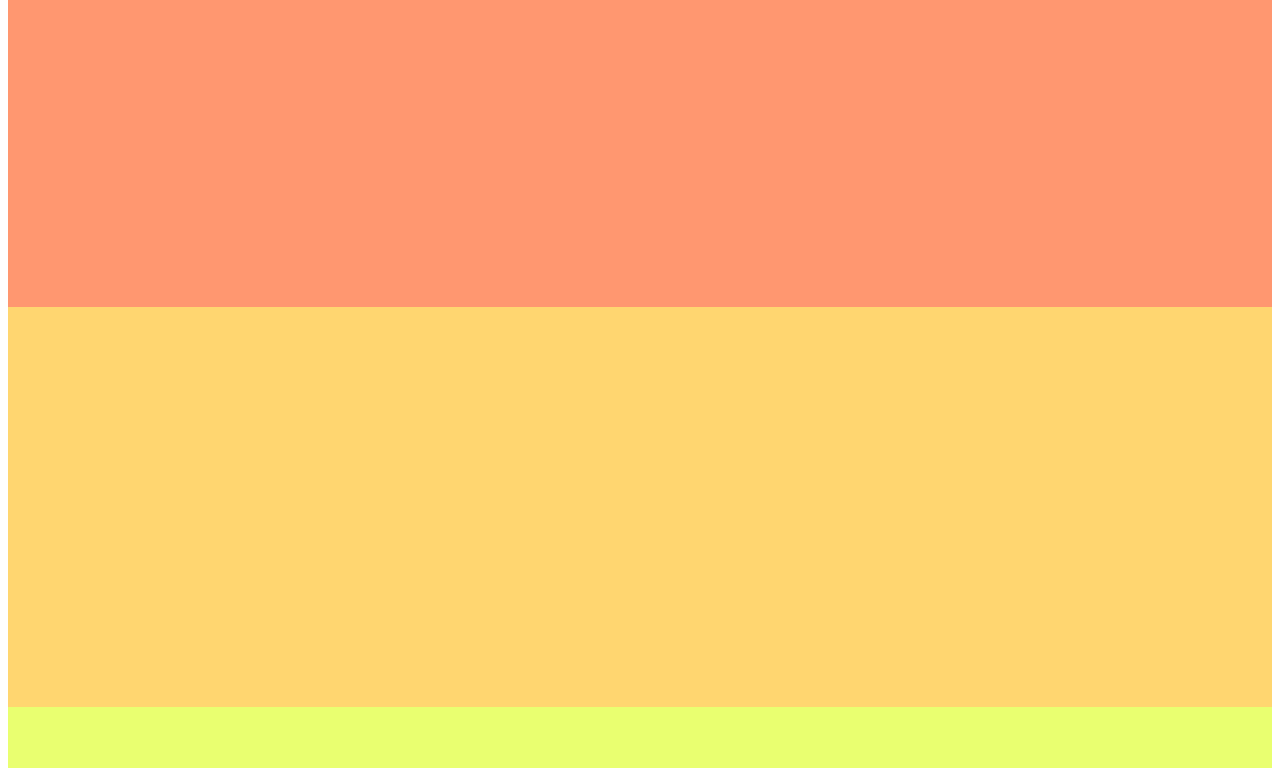
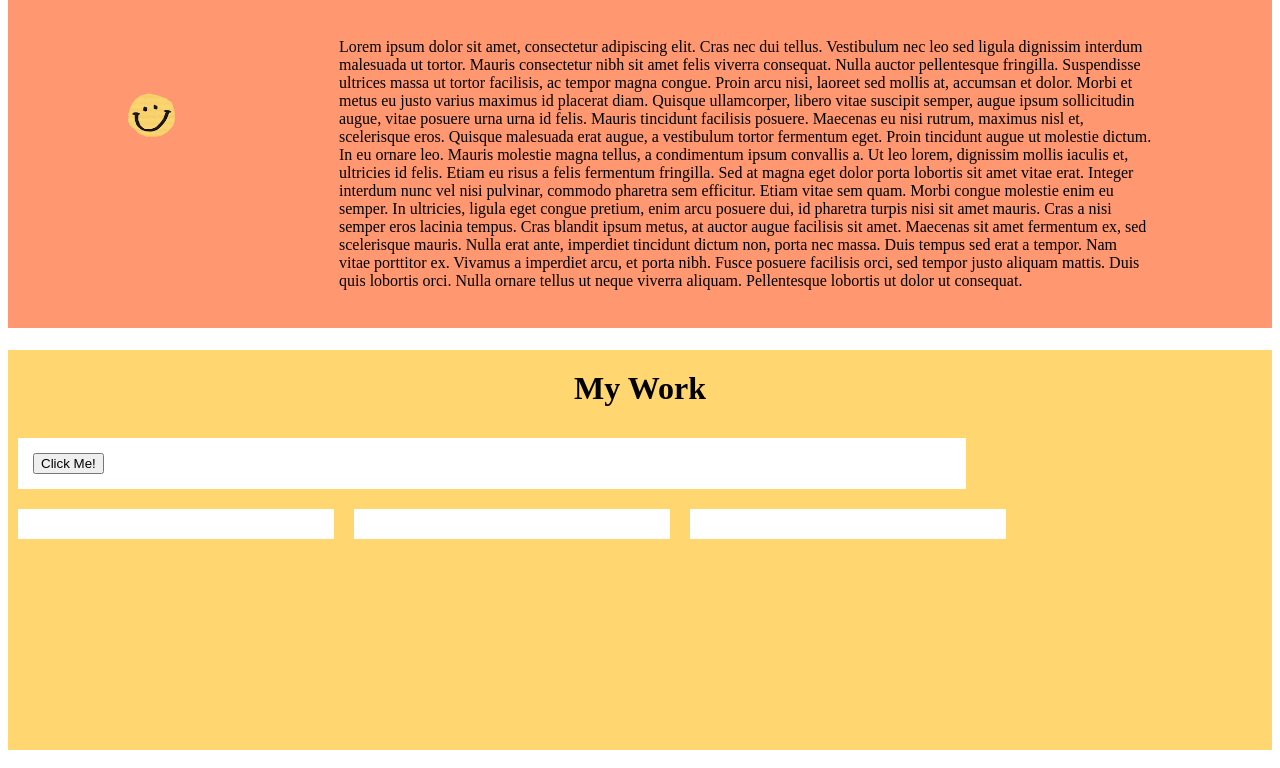
Before and after one commit to vchan852/vanessa-portolio1, a plain HTML site: page index.html in a window 1280 px wide. Shown: the part 549-1317 px from the top of the page. Drawn offline with Linux system fonts and the light colour scheme.

Commit message:
added section headline

```diff
--- a/Assets/style.css
+++ b/Assets/style.css
@@ -1,3 +1,7 @@
+* {
+    box-sizing: border-box;
+}
+
 ul {
     list-style-type: none;
     margin: 0;
@@ -26,6 +30,7 @@ ul {
 .home {
     display: block;
     background-color: #FF70A6;
+
     height: 400px;
 }
 
@@ -46,3 +51,44 @@ ul {
     background-color: #E9FF70;
     height: 400px;
 }
+
+img {
+    width: 100%;
+    height: auto;
+}
+
+.row::after {
+    display: table;
+    content: "";
+    clear: both;
+}
+
+[class*="col-"] {
+    float: left;
+    padding: 15px;
+}
+
+.col-1 {width: 8.33%;}
+.col-2 {width: 16.66%;}
+.col-3 {width: 25%;}
+.col-4 {width: 33.33%;}
+.col-5 {width: 41.66%;}
+.col-6 {width: 50%;}
+.col-7 {width: 58.33%;}
+.col-8 {width: 66.66%;}
+.col-9 {width: 75%;}
+.col-10 {width: 83.33%;}
+.col-11 {width: 91.66%;}
+.col-12 {width: 100%;}
+
+h1 {
+    display: flex;
+    justify-content: center;
+    padding: 20px 0px 0px;
+}
+
+.work {
+    background-color: white;
+    margin: 10px;
+
+}
--- a/index.html
+++ b/index.html
@@ -24,12 +24,24 @@
         <div id="home">
             <div class="flex-container home">
 
+
             </div>
 
         </div>
 
         <div id="aboutme">
-            <div class="flex-container aboutme">
+            <div class="flex-container aboutme row">
+                <h1>About Me</h1>
+                <div class="col-3">
+                    <img src="Assets/images/file10.png" alt="myface">
+                </div>
+                <div class="col-8">
+                    <p> Lorem ipsum dolor sit amet, consectetur adipiscing elit. Cras nec dui tellus. Vestibulum nec leo sed ligula dignissim interdum malesuada ut tortor. Mauris consectetur nibh sit amet felis viverra consequat. Nulla auctor pellentesque fringilla. Suspendisse ultrices massa ut tortor facilisis, ac tempor magna congue. Proin arcu nisi, laoreet sed mollis at, accumsan et dolor. Morbi et metus eu justo varius maximus id placerat diam. Quisque ullamcorper, libero vitae suscipit semper, augue ipsum sollicitudin augue, vitae posuere urna urna id felis. Mauris tincidunt facilisis posuere. Maecenas eu nisi rutrum, maximus nisl et, scelerisque eros.
+
+                        Quisque malesuada erat augue, a vestibulum tortor fermentum eget. Proin tincidunt augue ut molestie dictum. In eu ornare leo. Mauris molestie magna tellus, a condimentum ipsum convallis a. Ut leo lorem, dignissim mollis iaculis et, ultricies id felis. Etiam eu risus a felis fermentum fringilla. Sed at magna eget dolor porta lobortis sit amet vitae erat. Integer interdum nunc vel nisi pulvinar, commodo pharetra sem efficitur. Etiam vitae sem quam. Morbi congue molestie enim eu semper.
+
+                        In ultricies, ligula eget congue pretium, enim arcu posuere dui, id pharetra turpis nisi sit amet mauris. Cras a nisi semper eros lacinia tempus. Cras blandit ipsum metus, at auctor augue facilisis sit amet. Maecenas sit amet fermentum ex, sed scelerisque mauris. Nulla erat ante, imperdiet tincidunt dictum non, porta nec massa. Duis tempus sed erat a tempor. Nam vitae porttitor ex. Vivamus a imperdiet arcu, et porta nibh. Fusce posuere facilisis orci, sed tempor justo aliquam mattis. Duis quis lobortis orci. Nulla ornare tellus ut neque viverra aliquam. Pellentesque lobortis ut dolor ut consequat.</p>
+                </div>
 
             </div>
 
@@ -38,6 +50,27 @@
 
         <div id="mywork">
             <div class="flex-container mywork">
+                <h1>My Work</h1>
+
+                <div class="col-9 work">
+                    <!-- <img src="Assets/images/horiseon.png" alt="work1"> -->
+                    <button href="https://vchan852.github.io/horseon-refactor/" type="button">Click Me!</button>
+
+
+                </div>
+
+                <div class="col-3 work">
+
+                </div>
+
+                <div class="col-3 work">
+
+                </div>
+
+                <div class="col-3 work">
+
+                </div>
+
 
             </div>
 
@@ -46,6 +79,7 @@
 
         <div id="contact">
             <div class="flex-container contact">
+                <h1>Contact</h1>
 
             </div>
 
```
Also changed, not shown: Assets/images/file10.png (added), 2 other files.
